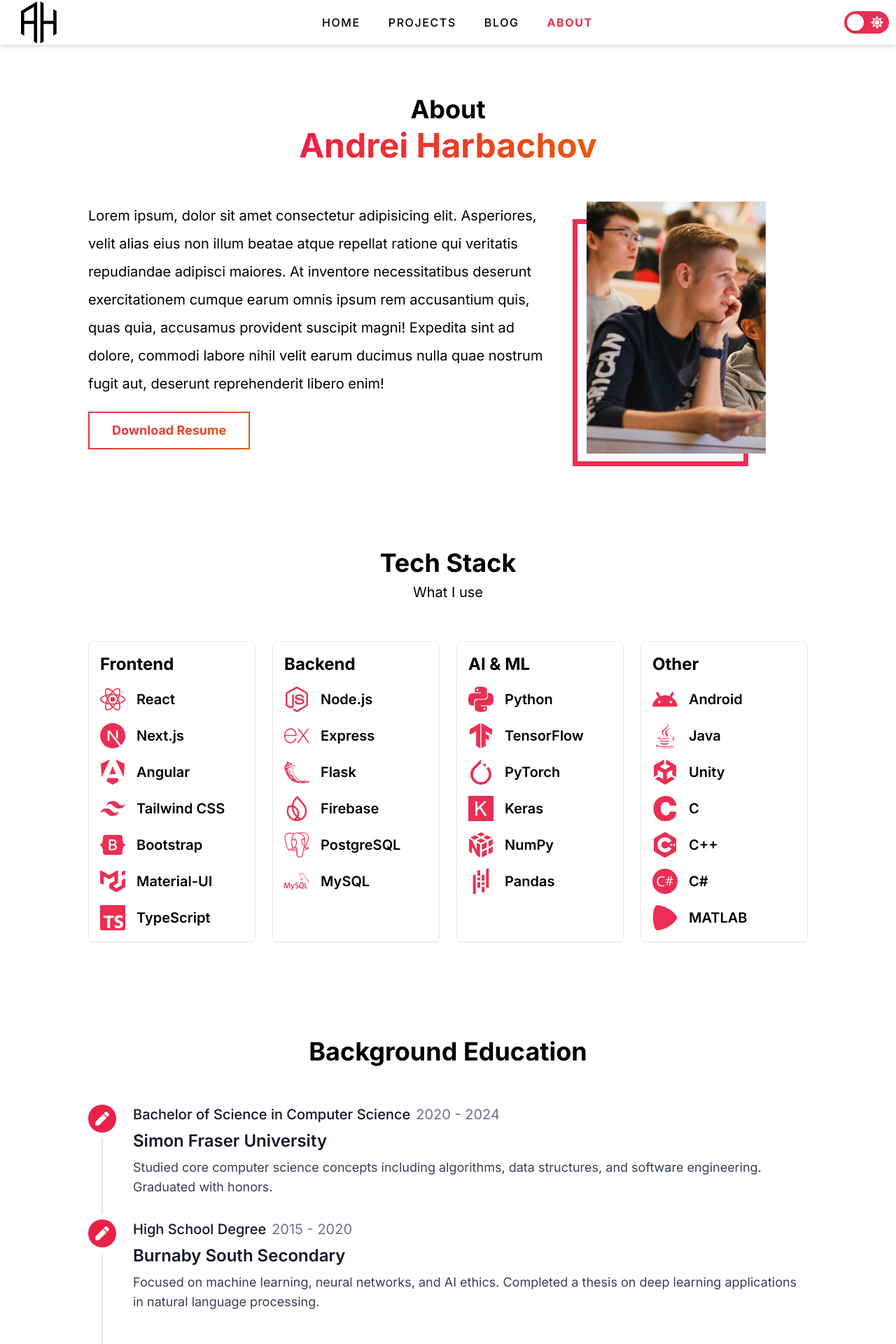
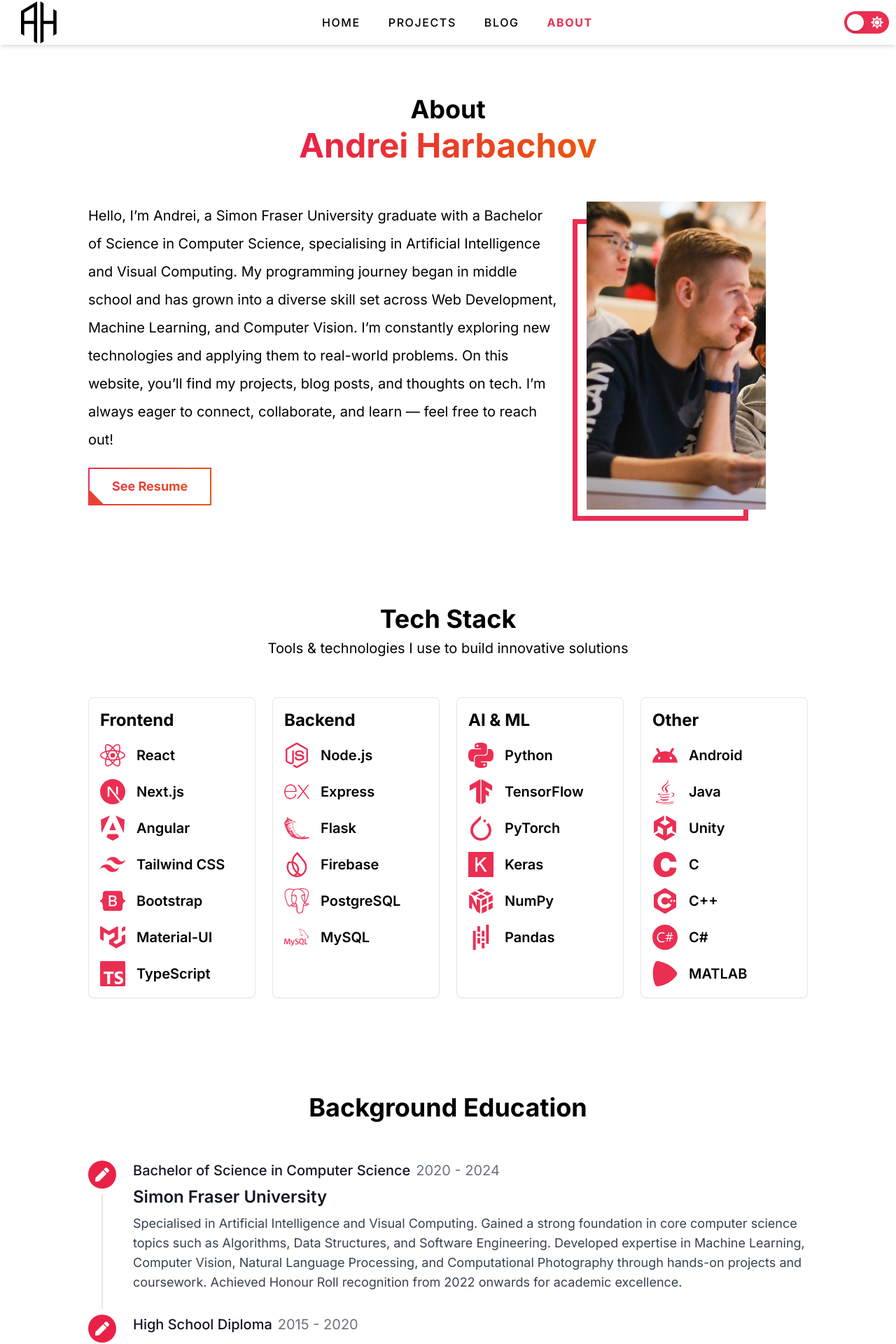
Before and after one commit to andreihar/andreihar.com, a Next.js app in the folder client/: page /about in a window 1280 px wide. Shown: the top 1920 px of the page at 70% size. Built offline with nearby package versions, Linux system fonts and the light colour scheme.

Commit message:
Replaced placeholder text

```diff
--- a/client/src/app/about/page.tsx
+++ b/client/src/app/about/page.tsx
@@ -2,6 +2,7 @@ import Button from '@/components/Button';
 import Image from 'next/image';
 import Layout from '@/components/layout/Layout';
 import Contact from '@/components/layout/Contact';
+import Anim from '@/components/Anim';
 import { SiReact, SiNextdotjs, SiTailwindcss, SiTypescript, SiNodedotjs, SiMysql, SiPython, SiTensorflow, SiPytorch, SiAndroid, SiAngular, SiBootstrap, SiExpress, SiFirebase, SiFlask, SiKeras, SiZalando, SiMui, SiNumpy, SiPostgresql, SiUnity, SiC, SiCplusplus, SiCsharp, SiPandas } from 'react-icons/si';
 import { FaJava, FaPen } from 'react-icons/fa';
 
@@ -47,13 +48,13 @@ const timelineData = [
     title: 'Bachelor of Science in Computer Science',
     date: '2020 - 2024',
     institution: 'Simon Fraser University',
-    description: 'Studied core computer science concepts including algorithms, data structures, and software engineering. Graduated with honors.',
+    description: 'Specialised in Artificial Intelligence and Visual Computing. Gained a strong foundation in core computer science topics such as Algorithms, Data Structures, and Software Engineering. Developed expertise in Machine Learning, Computer Vision, Natural Language Processing, and Computational Photography through hands-on projects and coursework. Achieved Honour Roll recognition from 2022 onwards for academic excellence.',
   },
   {
-    title: 'High School Degree',
+    title: 'High School Diploma',
     date: '2015 - 2020',
     institution: 'Burnaby South Secondary',
-    description: 'Focused on machine learning, neural networks, and AI ethics. Completed a thesis on deep learning applications in natural language processing.',
+    description: 'Graduated with distinction, earning a place on the Principal’s List and achieving 100% in AP Computer Science. Learned web development and object-oriented programming while cultivating a strong passion for coding through personal projects.',
   }
 ];
 
@@ -68,18 +69,24 @@ const TimelineItem: React.FC<TimelineItemProps> = ({ title, date, institution, d
   <li className="relative pb-8">
     <span className="absolute top-5 left-5 -ml-px h-full w-0.5 bg-gray-200 dark:bg-gray-700" aria-hidden="true"></span>
     <div className="relative flex items-start space-x-3">
+      <Anim delay={0.2} duration={0.5} hidden={{ opacity: 0, scale: 0.5 }}>
         <div className="h-10 w-10 bg-primary-600 rounded-full ring-8 ring-white dark:ring-gray-800 flex items-center justify-center">
           <FaPen className="text-white h-5 w-5" />
         </div>
+      </Anim>
       <div className="min-w-0 flex-1 pl-3">
+        <Anim delay={0.3} duration={0.5} hidden={{ opacity: 0 }}>
           <div className="text-xl text-gray-500 dark:text-gray-400">
             <span className="font-medium text-gray-900 dark:text-gray-100 mr-2">{title}</span>
             <span className="whitespace-nowrap">{date}</span>
           </div>
+        </Anim>
+        <Anim delay={0.4} duration={0.5} hidden={{ opacity: 0, y: 20 }}>
           <div className="mt-2">
             <h4 className="text-2xl font-semibold text-gray-900 dark:text-gray-100 mb-2">{institution}</h4>
             <p className="text-gray-700 dark:text-gray-300 text-lg">{description}</p>
           </div>
+        </Anim>
       </div>
     </div>
   </li>
@@ -94,33 +101,29 @@ export default function About() {
           <h2 className="text-5xl font-bold pb-4 text-center bg-gradient-to-r from-primary-600 to-orange-600 bg-clip-text text-transparent">Andrei Harbachov</h2>
         </div>
         <div className="grid grid-cols-1 md:grid-cols-3 gap-10 max-w-screen-xl mx-auto px-5">
-          <div className="col-span-2 mb-10 md:mb-0">
+          <Anim delay={0.2} duration={0.5} hidden={{ opacity: 0, y: 20 }} className="col-span-2 mb-10 md:mb-0">
             <p className="mb-5 text-lg md:text-xl leading-relaxed md:leading-loose">
-              Lorem ipsum, dolor sit amet consectetur adipisicing elit. Asperiores, velit alias eius non illum beatae atque
-              repellat ratione qui veritatis repudiandae adipisci maiores. At inventore necessitatibus deserunt
-              exercitationem cumque earum omnis ipsum rem accusantium quis, quas quia, accusamus provident suscipit magni!
-              Expedita sint ad dolore, commodi labore nihil velit earum ducimus nulla quae nostrum fugit aut, deserunt
-              reprehenderit libero enim!
+              Hello, I’m Andrei, a Simon Fraser University graduate with a Bachelor of Science in Computer Science, specialising in Artificial Intelligence and Visual Computing. My programming journey began in middle school and has grown into a diverse skill set across Web Development, Machine Learning, and Computer Vision. I’m constantly exploring new technologies and applying them to real-world problems. On this website, you’ll find my projects, blog posts, and thoughts on tech. I’m always eager to connect, collaborate, and learn — feel free to reach out!
             </p>
             <div className="text-center md:text-left">
-              <Button type='a' text="Download Resume" href="/resume.pdf" size="text-lg px-8 py-4" target="_blank" rel="noopener noreferrer" />
+              <Button type='a' text="See Resume" href="/resume.pdf" size="text-lg px-8 py-4" target="_blank" rel="noopener noreferrer" />
             </div>
-          </div>
-          <div className="w-64 h-90 mx-auto md:mx-0">
+          </Anim>
+          <Anim delay={0.4} duration={0.5} hidden={{ opacity: 0, y: 20 }} className="w-64 h-90 mx-auto md:mx-0">
             <div className="about-img relative w-full h-full border-10 border-white">
               <Image src="/img/studying.jpg" alt="Studying Hard" fill className="object-cover" />
             </div>
-          </div>
+          </Anim>
         </div>
       </Layout>
       <Layout className="my-20 pt-14">
         <div className="flex flex-col items-center pb-10">
           <h1 className="text-4xl font-bold pb-2 text-center">Tech Stack</h1>
-          <p className="text-center text-xl text-base pb-4">What I use</p>
+          <p className="text-center text-xl text-base pb-4">Tools & technologies I use to build innovative solutions</p>
         </div>
         <div className="grid grid-cols-2 lg:grid-cols-4 gap-6 max-w-screen-xl mx-auto px-5">
-          {Object.entries(techStack).map(([category, technologies]) => (
-            <div key={category} className="p-4 border border-gray-200 dark:border-gray-700 rounded-lg shadow-sm hover:shadow-md transition-shadow duration-300">
+          {Object.entries(techStack).map(([category, technologies], index) => (
+            <Anim key={category} delay={0.2 + index * 0.1} duration={0.5} hidden={{ opacity: 0, y: 20 }} className="p-4 border border-gray-200 dark:border-gray-700 rounded-lg shadow-sm hover:shadow-md transition-shadow duration-300">
               <h2 className="text-2xl font-bold mb-4 capitalize">
                 {category.includes('_') ? category.replace('_', ' & ').toUpperCase() : category}
               </h2>
@@ -132,7 +135,7 @@ export default function About() {
                   </div>
                 ))}
               </div>
-            </div>
+            </Anim>
           ))}
         </div>
       </Layout>
@@ -151,4 +154,4 @@ export default function About() {
       <Contact />
     </main>
   );
-};
+}
--- a/client/src/app/page.tsx
+++ b/client/src/app/page.tsx
@@ -47,7 +47,7 @@ const Home = async () => {
               <Button type='a' text="Resume" href="/resume.pdf" size="text-xl px-10 py-4" target="_blank" rel="noopener noreferrer" />
             </div>
           </Anim>
-          <Anim delay={2.7} duration={0.5} hidden={{ opacity: 0 }}>
+          <Anim delay={2.7} duration={0.5} hidden={{ opacity: 0 }} style={{ position: 'absolute', left: '50%', bottom: '2rem', transform: 'translateX(-50%)' }}>
             <a id="scroll-btn" href="#intro" className="absolute h-14 w-8 border-2 border-white m-auto left-0 right-0 bottom-8 rounded-full"></a>
           </Anim>
         </Layout>
@@ -56,55 +56,55 @@ const Home = async () => {
         <div id="intro" className="flex flex-col items-center pb-10">
         </div>
         <div className="flex flex-col md:flex-row justify-between items-center max-w-screen-xl mx-auto px-5">
-          <div className="w-full md:max-w-lg mb-10 md:mb-0">
+          <Anim delay={0.2} duration={0.5} hidden={{ opacity: 0, y: 20 }} className="w-full md:max-w-lg mb-10 md:mb-0">
             <p className="mb-5 text-lg md:text-xl leading-relaxed md:leading-loose">
-              Lorem ipsum, dolor sit amet consectetur adipisicing elit. Asperiores, velit alias eius non illum beatae atque
-              repellat ratione qui veritatis repudiandae adipisci maiores. At inventore necessitatibus deserunt
-              exercitationem cumque earum omnis ipsum rem accusantium quis, quas quia, accusamus provident suscipit magni!
-              Expedita sint ad dolore, commodi labore nihil velit earum ducimus nulla quae nostrum fugit aut, deserunt
-              reprehenderit libero enim!
+              Hi, I’m Andrei! I’m a Computer Science graduate from Simon Fraser University with a specialisation in AI and Web Development. I’ve been coding since middle school and have developed a strong passion for solving complex problems through tech. Check out my projects and learn more about my journey!
             </p>
             <div className="text-center md:text-left">
               <Button type='link' text="About Me" href="/about" size="text-lg px-8 py-4" />
             </div>
-          </div>
-          <div className="w-64 h-90 mx-auto md:mx-0 relative" style={{ height: '360px' }}>
+          </Anim>
+          <Anim delay={0.4} duration={0.5} hidden={{ opacity: 0, y: 20 }} className="w-64 h-90 mx-auto md:mx-0 relative" style={{ height: '360px' }}>
             <div className="about-img relative w-full h-full border-10 border-white">
               <Image src="/img/about.jpg" alt="Me" fill className="object-cover" />
             </div>
-          </div>
+          </Anim>
         </div>
       </Layout>
       <Layout className='my-20 pt-14'>
-        <div className="flex flex-col items-center pb-10">
+        <Anim delay={0.2} duration={0.5} hidden={{ opacity: 0, y: 20 }} className="flex flex-col items-center pb-10">
           <h1 className="text-5xl font-bold pb-4 text-center bg-gradient-to-r from-primary-600 to-orange-600 bg-clip-text text-transparent">
             Featured Projects
           </h1>
           <p className="text-center text-xl text-base">Some of my creations</p>
-        </div>
+        </Anim>
         <div className="grid grid-cols-1 sm:grid-cols-2 md:grid-cols-3 gap-6">
-          {projectMetas.map((meta) => (
-            <Project key={meta.id} meta={meta} />
+          {projectMetas.map((meta, index) => (
+            <Anim key={meta.id} delay={0.2 + index * 0.1} duration={0.5} hidden={{ opacity: 0, y: 20 }}>
+              <Project meta={meta} />
+            </Anim>
           ))}
         </div>
-        <div className="flex justify-center mt-6">
+        <Anim delay={0.2} duration={0.5} hidden={{ opacity: 0, y: 20 }} className="flex justify-center mt-6">
           <Button type='link' text="View All Projects" href="/project" size="text-lg px-8 py-4" />
-        </div>
+        </Anim>
       </Layout>
       <Layout className='my-20 pt-14'>
-        <div className="flex flex-col items-center pb-10">
+        <Anim delay={0.2} duration={0.5} hidden={{ opacity: 0, y: 20 }} className="flex flex-col items-center pb-10">
           <h1 className="text-5xl font-bold pb-4 text-center bg-gradient-to-r from-primary-600 to-orange-600 bg-clip-text text-transparent">
             Latest Posts
           </h1>
-        </div>
+        </Anim>
         <div className="grid grid-cols-1 sm:grid-cols-2 md:grid-cols-3 gap-6">
-          {blogMetas.map((meta) => (
-            <Blog key={meta.id} meta={meta} />
+          {blogMetas.map((meta, index) => (
+            <Anim key={meta.id} delay={0.2 + index * 0.1} duration={0.5} hidden={{ opacity: 0, y: 20 }}>
+              <Blog meta={meta} />
+            </Anim>
           ))}
         </div>
-        <div className="flex justify-center mt-6">
+        <Anim delay={0.2} duration={0.5} hidden={{ opacity: 0, y: 20 }} className="flex justify-center mt-6">
           <Button type='link' text="View All Posts" href="/blog" size="text-lg px-8 py-4" />
-        </div>
+        </Anim>
       </Layout>
       <Contact />
     </main>
--- a/client/src/components/Anim.tsx
+++ b/client/src/components/Anim.tsx
@@ -1,20 +1,23 @@
 'use client';
 import { motion, useAnimation } from 'framer-motion';
-import { useEffect, ReactNode } from 'react';
+import { useInView } from 'react-intersection-observer';
+import { useEffect, ReactNode, CSSProperties } from 'react';
 
-function Anim({ children, className, duration = 1, delay = 0, hidden = { opacity: 0, x: 0, y: 0, scale: 1 }, fadeOut = false, ...props }: { children: ReactNode, className?: string, duration?: number, delay?: number, hidden?: { opacity: number, x?: number, y?: number, scale?: number; }, fadeOut?: boolean; }) {
+function Anim({ children, className, style, duration = 1, delay = 0, hidden = { opacity: 0, x: 0, y: 0, scale: 1 }, fadeOut = false, ...props }: { children: ReactNode, className?: string, style?: CSSProperties, duration?: number, delay?: number, hidden?: { opacity: number, x?: number, y?: number, scale?: number; }, fadeOut?: boolean; }) {
   const controls = useAnimation();
+  const [ref, inView] = useInView();
 
   useEffect(() => {
     if (fadeOut) {
       controls.start("fadeOut");
-    } else {
+    } else if (inView) {
       controls.start("visible");
     }
-  }, [controls, fadeOut]);
+  }, [controls, fadeOut, inView]);
 
   return (
     <motion.div
+      ref={ref}
       animate={controls}
       initial="hidden"
       transition={{ duration, delay }}
@@ -24,6 +27,7 @@ function Anim({ children, className, duration = 1, delay = 0, hidden = { opacity
         fadeOut: { opacity: 0 }
       }}
       className={className}
+      style={style}
       {...props}
     >
       {children}
```
Also changed, not shown: client/src/app/blog/page.tsx (+5 -2 lines), client/src/app/project/page.tsx (+5 -2 lines). Lines whose indentation alone changed are shown as unchanged.
